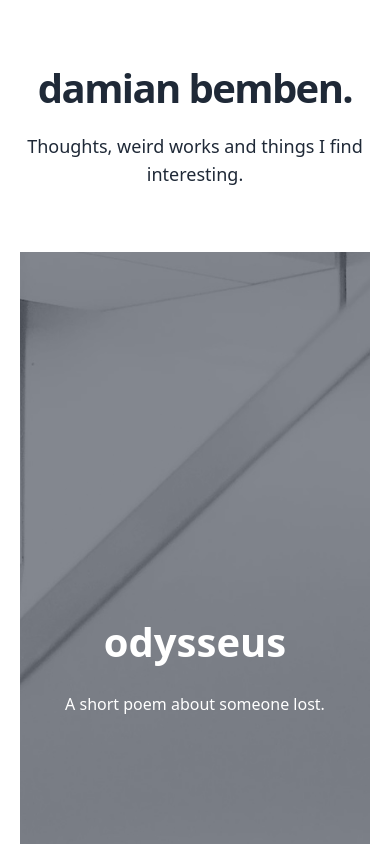
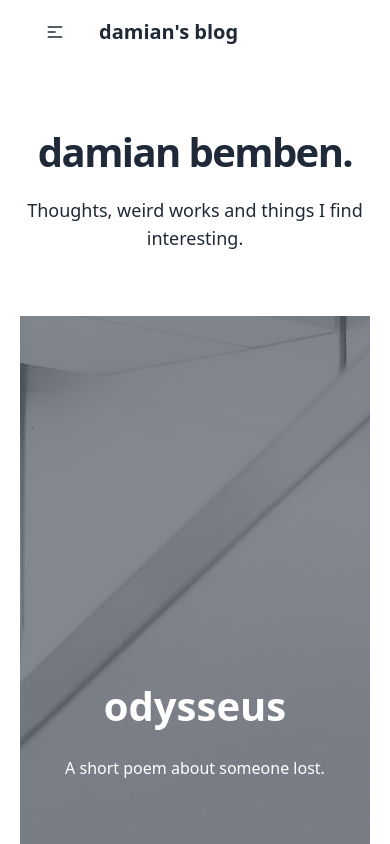
Before and after one commit to dambem/damians_portfolio, a Next.js app: page / in a window 390 px wide. Shown: the top 844 px of the page. Built offline with nearby package versions, Linux system fonts and the light colour scheme.

Commit message:
Testing new blog format

```diff
--- /dev/null
+++ b/components/navbar.tsx
@@ -0,0 +1,53 @@
+import { CMS_NAME } from '../lib/constants'
+const blogName = "damian's blog"
+const Navbar = () => {
+  return (
+    <div className="navbar bg-base-100">
+    <div className="navbar-start">
+      <div className="dropdown">
+        <label tabIndex={0} className="btn btn-ghost lg:hidden">
+          <svg xmlns="http://www.w3.org/2000/svg" className="h-5 w-5" fill="none" viewBox="0 0 24 24" stroke="currentColor"><path strokeLinecap="round" strokeLinejoin="round" strokeWidth={2} d="M4 6h16M4 12h8m-8 6h16" /></svg>
+        </label>
+        <ul tabIndex={0} className="menu menu-compact dropdown-content mt-3 p-2 shadow bg-base-100 rounded-box w-52">
+          <li><a>{blogName}</a></li>
+          <li tabIndex={0}>
+            <a className="justify-between">
+              Parent
+              <svg className="fill-current" xmlns="http://www.w3.org/2000/svg" width={24} height={24} viewBox="0 0 24 24"><path d="M8.59,16.58L13.17,12L8.59,7.41L10,6L16,12L10,18L8.59,16.58Z" /></svg>
+            </a>
+            <ul className="p-2">
+              <li><a>Submenu 1</a></li>
+              <li><a>Submenu 2</a></li>
+            </ul>
+          </li>
+          <li><a>Item 3</a></li>
+        </ul>
+      </div>
+      <a className="btn btn-ghost normal-case text-xl">{blogName}</a>
+    </div>
+    <div className="navbar-center hidden lg:flex">
+      {/* <ul className="menu menu-horizontal px-1">
+        <li><a>Item 1</a></li>
+        <li tabIndex={0}>
+          <a>
+            Parent
+            <svg className="fill-current" xmlns="http://www.w3.org/2000/svg" width={20} height={20} viewBox="0 0 24 24"><path d="M7.41,8.58L12,13.17L16.59,8.58L18,10L12,16L6,10L7.41,8.58Z" /></svg>
+          </a>
+          <ul className="p-2">
+            <li><a>Submenu 1</a></li>
+            <li><a>Submenu 2</a></li>
+          </ul>
+        </li>
+        <li><a>Item 3</a></li>
+      </ul> */}
+    </div>
+    {/* <div className="flex-none">
+        <div className="form-control">
+        <input type="text" placeholder="Search" className="input input-bordered" />
+        </div>
+    </div> */}
+  </div>
+  )
+}
+
+export default Navbar
--- a/pages/index.tsx
+++ b/pages/index.tsx
@@ -8,6 +8,7 @@ import Head from 'next/head'
 import { CMS_NAME } from '../lib/constants'
 import Post from '../interfaces/post'
 import Header from '../components/header'
+import Navbar from '../components/navbar'
 type Props = {
   allPosts: Post[]
 }
@@ -24,6 +25,8 @@ export default function Index({ allPosts }: Props) {
         <Container>
 
           <Header home={true} />
+          <Navbar />
+
           <Intro />
           {heroPost && (
             <HeroPost
```
